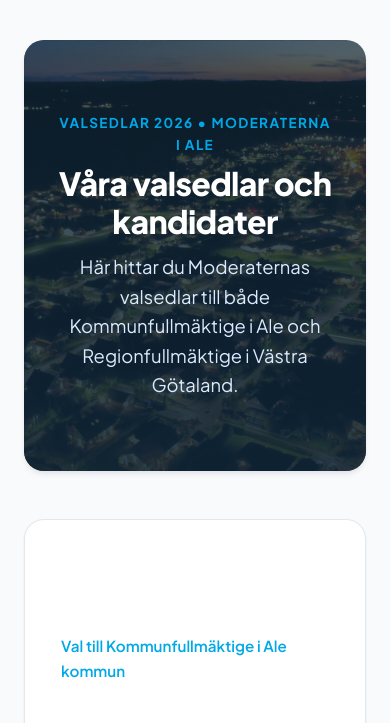
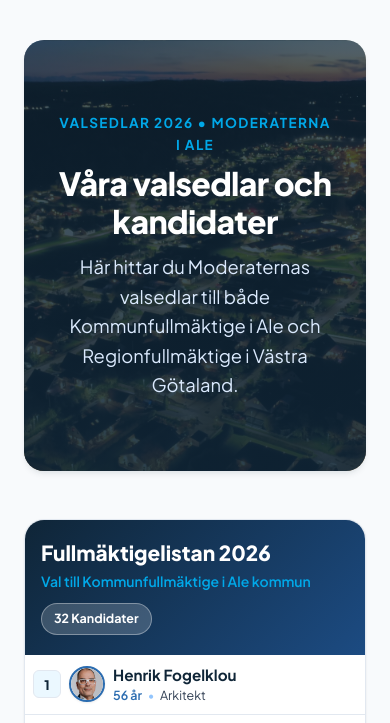
Before and after one commit to moderaterna-ale/moderaterna-ale, a website: page folkvalda.html in a window 390 px wide. Shown: the part 80-803 px from the top of the page. Drawn offline with Linux system fonts and the light colour scheme.

Commit message:
Fix candidate header banners background and mobile layout cutoff issues

```diff
--- a/styles.css
+++ b/styles.css
@@ -4,6 +4,7 @@
 :root {
   --primary-dark: #0f2537;
   --primary-blue: #1c4b82;
+  --primary-mid: #1c4b82;
   --primary-bright: #2b6cb0;
   --accent-cyan: #00a8e8;
   --accent-light: #ebf8ff;
@@ -1479,20 +1480,27 @@
 }
 
 .candidates-header-banner {
-  background: linear-gradient(135deg, var(--primary-dark) 0%, var(--primary-mid) 100%);
-  color: var(--surface-white);
-  padding: 1.75rem 2.25rem;
+  background: linear-gradient(135deg, var(--primary-dark) 0%, var(--primary-blue) 100%);
+  color: var(--surface-white);
+  padding: 1.5rem 2rem;
   display: flex;
   align-items: center;
   justify-content: space-between;
-  gap: 1.5rem;
+  gap: 1.25rem;
   flex-wrap: wrap;
 }
 
+.candidates-header-banner.region-banner,
+.candidates-header-banner.regional-banner {
+  background: linear-gradient(135deg, #1c4b82 0%, #0f2537 100%);
+}
+
 .candidates-header-banner h2 {
-  font-size: 1.6rem;
-  font-weight: 800;
-  margin: 0 0 0.25rem 0;
+  font-size: 1.5rem;
+  font-weight: 800;
+  color: var(--surface-white);
+  margin: 0 0 0.35rem 0;
+  line-height: 1.25;
 }
 
 .candidates-header-banner p {
@@ -1500,16 +1508,18 @@
   color: var(--accent-cyan);
   margin: 0;
   font-weight: 600;
+  line-height: 1.35;
 }
 
 .candidates-count-badge {
-  background-color: rgba(255, 255, 255, 0.15);
-  border: 1px solid rgba(255, 255, 255, 0.3);
+  background-color: rgba(255, 255, 255, 0.18);
+  border: 1px solid rgba(255, 255, 255, 0.35);
   color: var(--surface-white);
   font-weight: 700;
   font-size: 0.85rem;
   padding: 0.4rem 1rem;
   border-radius: var(--radius-full);
+  white-space: nowrap;
 }
 
 .candidates-grid {
@@ -1521,11 +1531,12 @@
 .candidate-row {
   display: flex;
   align-items: center;
-  gap: 1rem;
-  padding: 1.1rem 1.5rem;
+  gap: 0.85rem;
+  padding: 0.9rem 1.25rem;
   border-bottom: 1px solid var(--border-light);
   border-right: 1px solid var(--border-light);
   transition: var(--transition);
+  min-width: 0;
 }
 
 .candidate-row:hover {
@@ -1533,12 +1544,12 @@
 }
 
 .candidate-num-box {
-  width: 38px;
-  height: 38px;
+  width: 36px;
+  height: 36px;
   background-color: var(--accent-light);
   color: var(--primary-dark);
   font-weight: 800;
-  font-size: 1.05rem;
+  font-size: 1rem;
   border-radius: var(--radius-sm);
   display: flex;
   align-items: center;
@@ -1552,8 +1563,8 @@
 }
 
 .candidate-avatar-img {
-  width: 48px;
-  height: 48px;
+  width: 46px;
+  height: 46px;
   border-radius: var(--radius-full);
   object-fit: cover;
   object-position: center top;
@@ -1564,8 +1575,8 @@
 }
 
 .candidate-avatar-placeholder {
-  width: 48px;
-  height: 48px;
+  width: 46px;
+  height: 46px;
   border-radius: var(--radius-full);
   background-color: var(--accent-light);
   color: var(--primary-bright);
@@ -1579,7 +1590,9 @@
 .candidate-info-col {
   display: flex;
   flex-direction: column;
-  gap: 0.2rem;
+  gap: 0.15rem;
+  min-width: 0;
+  flex: 1;
 }
 
 /* Regional List & Ale Candidate Highlighting */
@@ -1695,7 +1708,6 @@
   border-radius: var(--radius-sm);
 }
 
-
 .candidate-name-wrap {
   display: flex;
   align-items: center;
@@ -1710,24 +1722,29 @@
 }
 
 .candidate-name {
-  font-size: 1.1rem;
+  font-size: 1.05rem;
   font-weight: 700;
   color: var(--primary-dark);
   margin: 0;
   line-height: 1.3;
+  word-break: break-word;
 }
 
 .candidate-meta {
   display: flex;
   align-items: center;
-  gap: 0.5rem;
+  flex-wrap: wrap;
+  column-gap: 0.4rem;
+  row-gap: 0.15rem;
   font-size: 0.875rem;
   color: var(--text-muted);
+  line-height: 1.35;
 }
 
 .candidate-age {
   font-weight: 600;
   color: var(--primary-bright);
+  white-space: nowrap;
 }
 
 .candidate-bullet {
@@ -1736,15 +1753,74 @@
 
 .candidate-title {
   color: var(--text-body);
+  word-break: break-word;
 }
 
 @media (max-width: 768px) {
   .candidates-grid {
     grid-template-columns: 1fr;
   }
+  .candidates-header-banner {
+    padding: 1.25rem 1rem;
+    gap: 0.75rem;
+  }
+  .candidates-header-banner h2 {
+    font-size: 1.3rem;
+  }
+  .candidates-header-banner p {
+    font-size: 0.875rem;
+  }
+  .candidates-count-badge {
+    font-size: 0.78rem;
+    padding: 0.3rem 0.75rem;
+  }
+  .ale-spotlight-box {
+    padding: 1.25rem 1rem;
+  }
   .candidate-row {
     border-right: none;
-    padding: 1rem 1.25rem;
+    padding: 0.75rem 0.85rem;
+    gap: 0.65rem;
+  }
+  .candidate-num-box {
+    width: 32px;
+    height: 32px;
+    font-size: 0.9rem;
+  }
+  .candidate-avatar-img,
+  .candidate-avatar-placeholder {
+    width: 40px;
+    height: 40px;
+  }
+  .candidate-name {
+    font-size: 1rem;
+  }
+  .candidate-meta {
+    font-size: 0.82rem;
+    column-gap: 0.35rem;
+  }
+}
+
+@media (max-width: 400px) {
+  .candidate-row {
+    padding: 0.65rem 0.5rem;
+    gap: 0.5rem;
+  }
+  .candidate-num-box {
+    width: 28px;
+    height: 28px;
+    font-size: 0.82rem;
+  }
+  .candidate-avatar-img,
+  .candidate-avatar-placeholder {
+    width: 36px;
+    height: 36px;
+  }
+  .candidate-name {
+    font-size: 0.95rem;
+  }
+  .candidate-meta {
+    font-size: 0.78rem;
   }
 }
 
```
